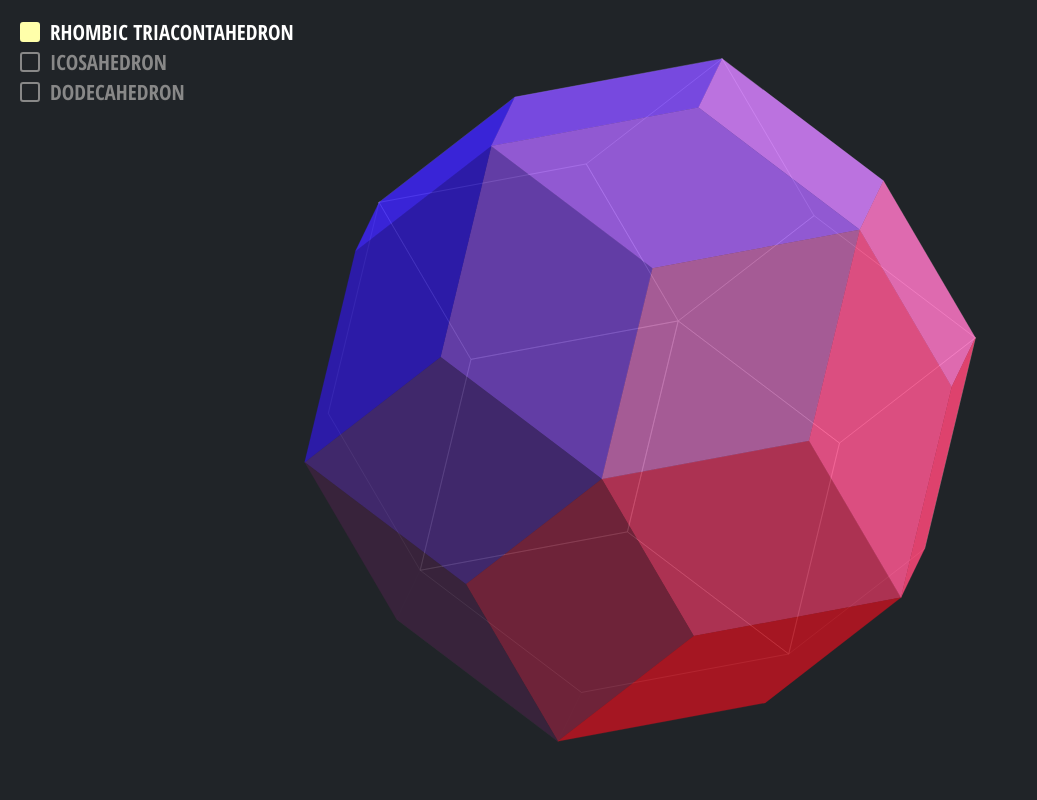
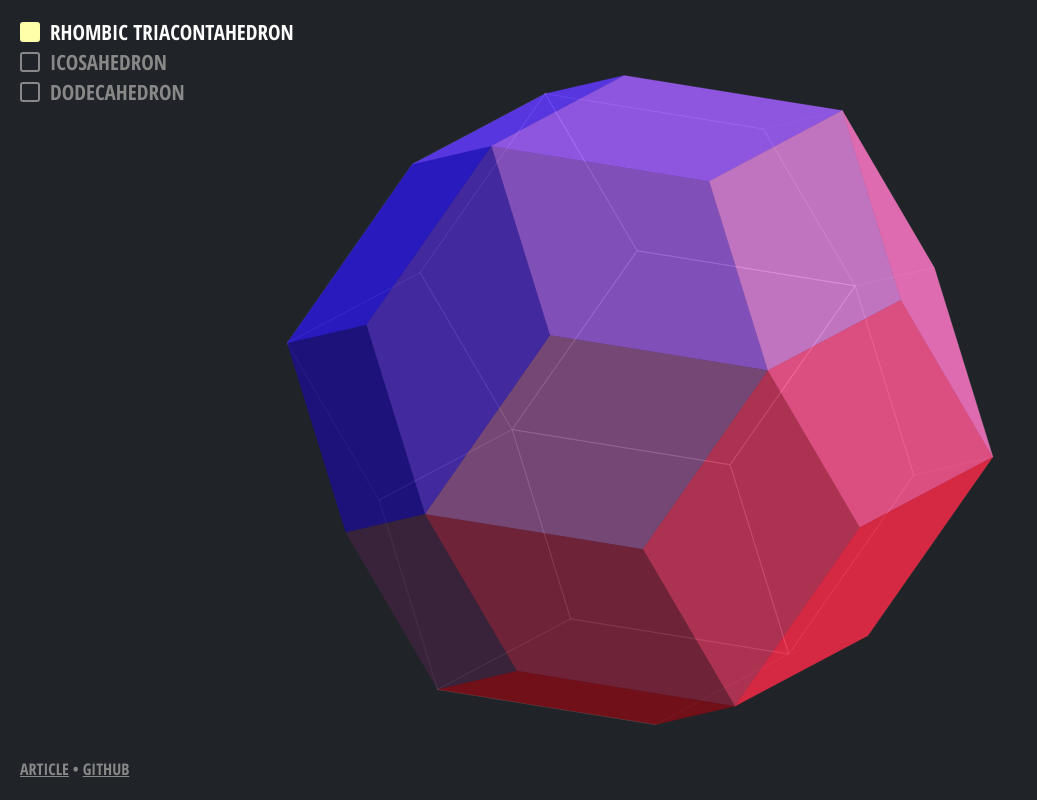
Before and after one commit to seav/rhombic-triacontahedron, a plain HTML site: page index.html in a window 1280 px wide. Shown: the whole page, without its empty margins (0-1037 px from the left). Drawn offline with Linux system fonts and the light colour scheme.

Commit message:
Add nav and invert z-axis

```diff
--- a/index.html
+++ b/index.html
@@ -10,6 +10,10 @@ html, body {
   margin: 0;
   padding: 0;
   background: #202428;
+  font-family: "Open Sans Condensed", sans-serif;
+  user-select: none;
+  -moz-user-select: none;
+  -webkit-user-select: none;
 }
 
 #svg {
@@ -51,9 +55,6 @@ line.major, line.minor {
 #control {
   position: absolute;
   top: 20px; left: 20px;
-  user-select: none;
-  -moz-user-select: none;
-  -webkit-user-select: none;
 }
 
 #control div {
@@ -70,12 +71,10 @@ label {
   height: 20px;
   font-size: 21px;
   line-height: 20px;
-  font-family: "Open Sans Condensed", sans-serif;
   text-transform: uppercase;
   font-weight: bold;
   transition-property: color;
   transition-duration: 0.5s;
-  cursor: pointer;
 }
 
 input + label {
@@ -99,11 +98,24 @@ input + label::before {
   font-family: sans-serif;
   transition-property: border-color, background-color;
   transition-duration: 0.5s;
+  cursor: pointer;
 }
 
 input:checked + label::before {
   border-color: #ffa;
   background: #ffa;
+}
+
+nav {
+  position: absolute;
+  bottom: 20px; left: 20px;
+  font-size: 16px;
+  text-transform: uppercase;
+  color: #888;
+}
+
+nav a {
+  color: #888;
 }
 
 </style>
@@ -118,6 +130,10 @@ input:checked + label::before {
   <div><input type="checkbox" id="major-ctrl" /> <label for="major-ctrl">icosahedron</label></div>
   <div><input type="checkbox" id="minor-ctrl" /> <label for="minor-ctrl">dodecahedron</label></div>
 </div>
+<nav>
+  <a href="http://www.vaes9.com/posts/rhombic_triacontahedron">Article</a> •
+  <a href="https://github.com/seav/rhombic-triacontahedron/">GitHub</a>
+</nav>
 <script type="text/javascript">
 'use strict';
 
@@ -249,12 +265,12 @@ function constructGeometry() {
     yr    = r*Math.sin(angle);
     xs    = s*Math.cos(angle);
     ys    = s*Math.sin(angle);
-    inv   = i%2 != 0 ? 1 : -1;
+    inv   = i%2 == 0 ? 1 : -1;
     Vertices.push(new Point3D(xr, yr,  inv*t));
     Vertices.push(new Point3D(xr, yr, -inv*u));
     Vertices.push(new Point3D(xs, ys, -inv*v));
   }
-  Vertices[30] = (new Point3D(0, 0, -q));
+  Vertices[30] = (new Point3D(0, 0, q));
 
   // Define three faces as an array of vertex indices. These will be used to
   // construct the full set of faces through symmetry.
```
